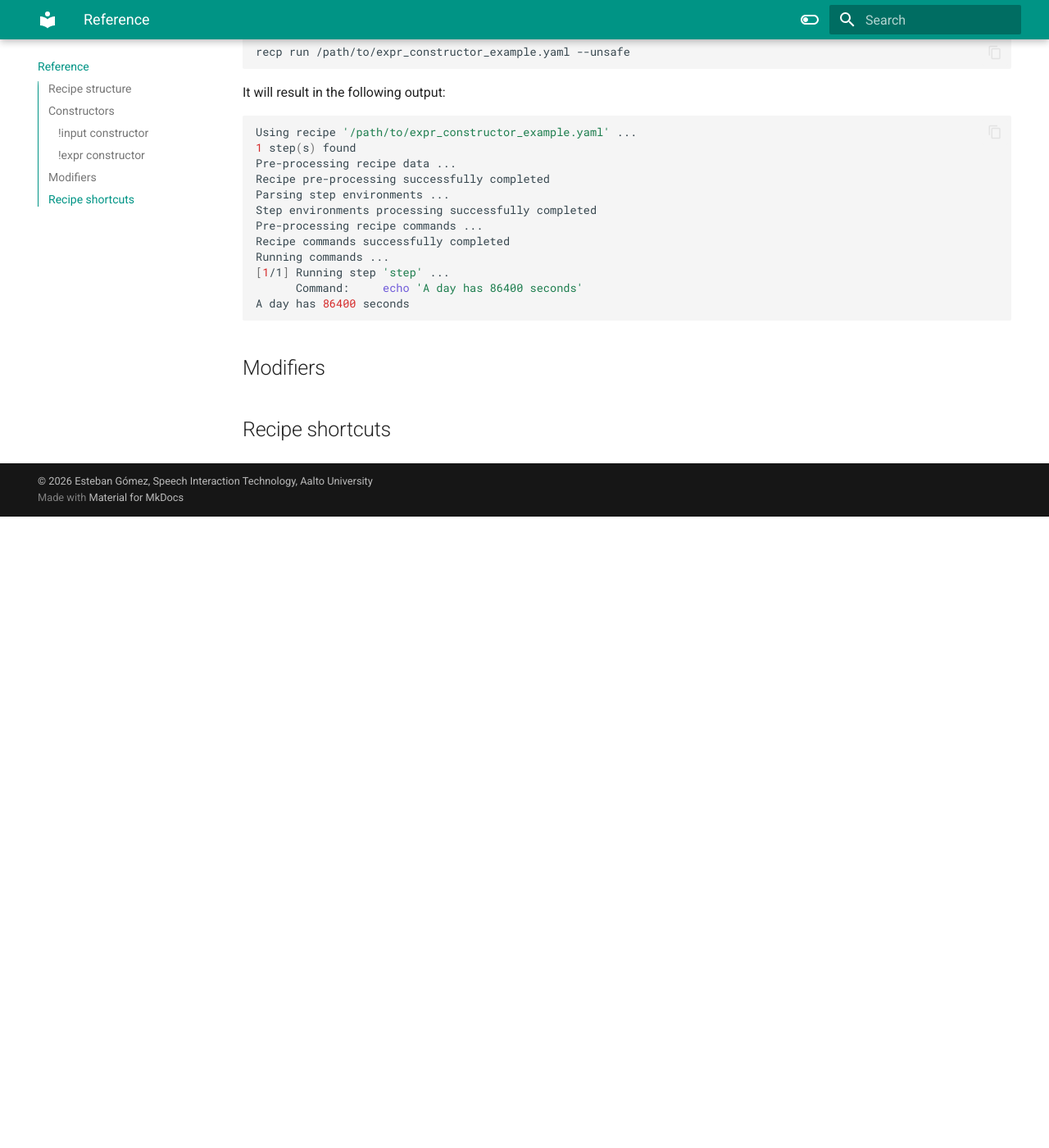
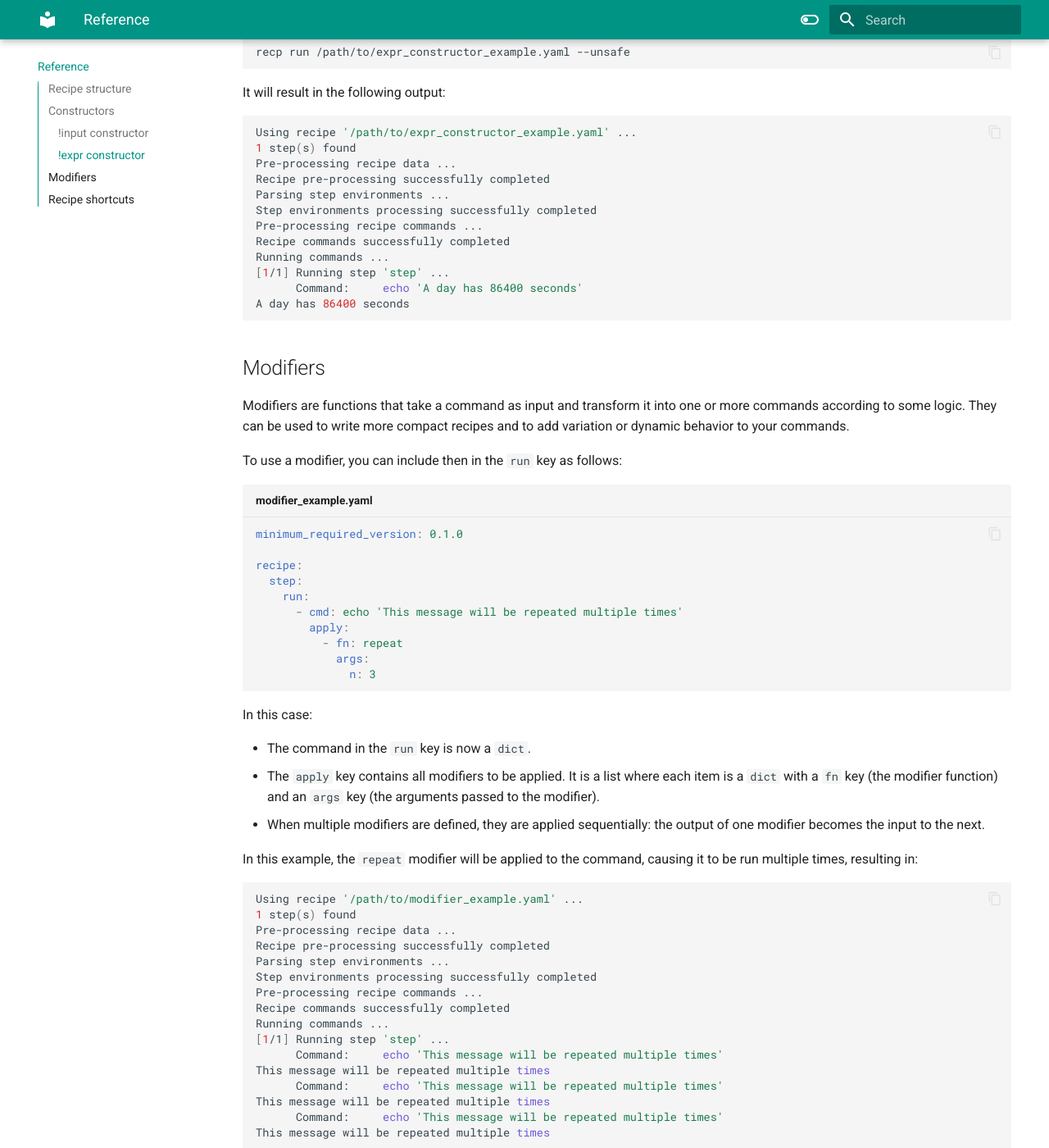
Before and after one commit to eagomez2/recp, an MkDocs documentation site: the page built from docs/reference.md, in a window 1280 px wide and 1400 px high, scrolled down 3581 px. Shown: the whole window at 82% size. Built offline with MkDocs 1.6.1 and Material for MkDocs 9.7.7, drawn with Linux system fonts in a browser that asks for light colours; comment, search, counter and statistics services are not loaded; before the commit the page ends 4211 px from its top, so only the background shows below that; some of the changed text lies outside the part shown.

Commit message:
Update docs

````diff
--- a/docs/reference.md
+++ b/docs/reference.md
@@ -157,5 +157,72 @@ A day has 86400 seconds
 ```
 
 ## Modifiers
+Modifiers are functions that take a command as input and transform it into one or more commands according to some logic. They can be used to write more compact recipes and to add variation or dynamic behavior to your commands.
+
+To use a modifier, you can include then in the `run` key as follows:
+```yaml title="modifier_example.yaml"
+minimum_required_version: 0.1.0
+
+recipe:
+  step:
+    run:
+      - cmd: echo 'This message will be repeated multiple times'
+        apply:
+          - fn: repeat
+            args:
+              n: 3
+```
+In this case:
+
+- The command in the `run` key is now a `dict`.
+- The `apply` key contains all modifiers to be applied. It is a list where each item is a `dict` with a `fn` key (the modifier function) and an `args` key (the arguments passed to the modifier).
+- When multiple modifiers are defined, they are applied sequentially: the output of one modifier becomes the input to the next.
+
+In this example, the `repeat` modifier will be applied to the command, causing it to be run multiple times, resulting in:
+
+```bash
+Using recipe '/path/to/modifier_example.yaml' ...
+1 step(s) found
+Pre-processing recipe data ...
+Recipe pre-processing successfully completed
+Parsing step environments ...
+Step environments processing successfully completed
+Pre-processing recipe commands ...
+Recipe commands successfully completed
+Running commands ...
+[1/1] Running step 'step' ...
+      Command:     echo 'This message will be repeated multiple times'
+This message will be repeated multiple times
+      Command:     echo 'This message will be repeated multiple times'
+This message will be repeated multiple times
+      Command:     echo 'This message will be repeated multiple times'
+This message will be repeated multiple times
+```
+
+!!! info
+    Note that the commands are unwrapped before being run, thus, you can use `--dry-run` the preview the commands that will be run after all modifiers are applied.
+
+A list of supported modifiers is provided below. You can also implement your own by adding it to the `src/recp/utils/apply.py` file.
 
 ## Recipe shortcuts
+You can store frequently used recipes in a folder that `recp` reads automatically, and then refer to a recipe just by its name.
+
+To add a new recipe shortcut this way, simply use:
+```bash
+recp config --add /path/to/your/custom_recipe.yaml
+```
+
+Then this recipe can be run as:
+```bash
+recp run custom_recipe
+```
+
+You can see the folder location and other `recp` settings by running:
+```bash
+recp config
+```
+
+To change the default recipes folder you can use:
+```bash
+recp config --set recipes.dir /path/to/your/new/recipes/folder
+```
````
